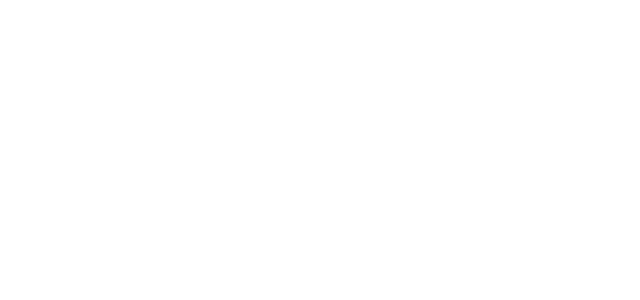
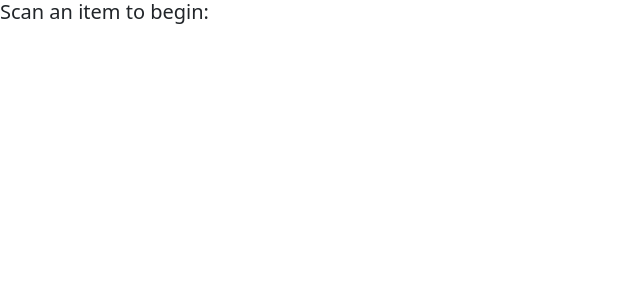
Before and after one commit to chadp70/G2Inventory, a React (Create React App) app in the folder inventory-manager/frontend/: page / in a window 1280 px wide. Shown: the top 300 px of the page, without its empty margins (0-640 px from the left). Built offline with nearby package versions, Linux system fonts and the light colour scheme.

Commit message:
working but ugly

```diff
--- a/inventory-manager/frontend/src/components/ScanItem.js
+++ b/inventory-manager/frontend/src/components/ScanItem.js
@@ -3,12 +3,12 @@
 import "../css/ScanItem.css";
 import "bootstrap/dist/css/bootstrap.min.css";
 const ScanItem = ({ change }) => {
-  const [scan, setScan] = useState('')
+
   const [selected, setSelected] = useState('')
   const scannerValue = useRef(''); //Scanner value object for reference
 
   const getItem = async (val) => {
-
+    document.getElementsByClassName("clsHeader").InnerText = "Do you wish to check this item out?"
     let res = await fetch('http://127.0.0.1:4000/items/' + val)
     let data = await res.json()
     console.log(data);
@@ -29,8 +29,6 @@
 
         } else {
           //Got to enter set the "scan" state
-          setScan(scannerValue.current);
-          console.log(scan)
           getItem(scannerValue.current)
           //reset the scannerValue object's "current" attribute to an empty string
           scannerValue.current = "";
@@ -53,8 +51,11 @@
 
     <>
       <Row>
-        {selected != '' && <Card bg='light'>
-          <Card.Header as="h5">Results of Inventory Scan:</Card.Header>
+        <h5 className='clsHeader'>Scan an item to begin:</h5>
+      </Row>
+      <Row>
+        {selected !== '' && <Card bg='light'>
+
           <Card.Body>
             <Row>
               <Col xs={2}><strong>Item Name</strong></Col>
```
